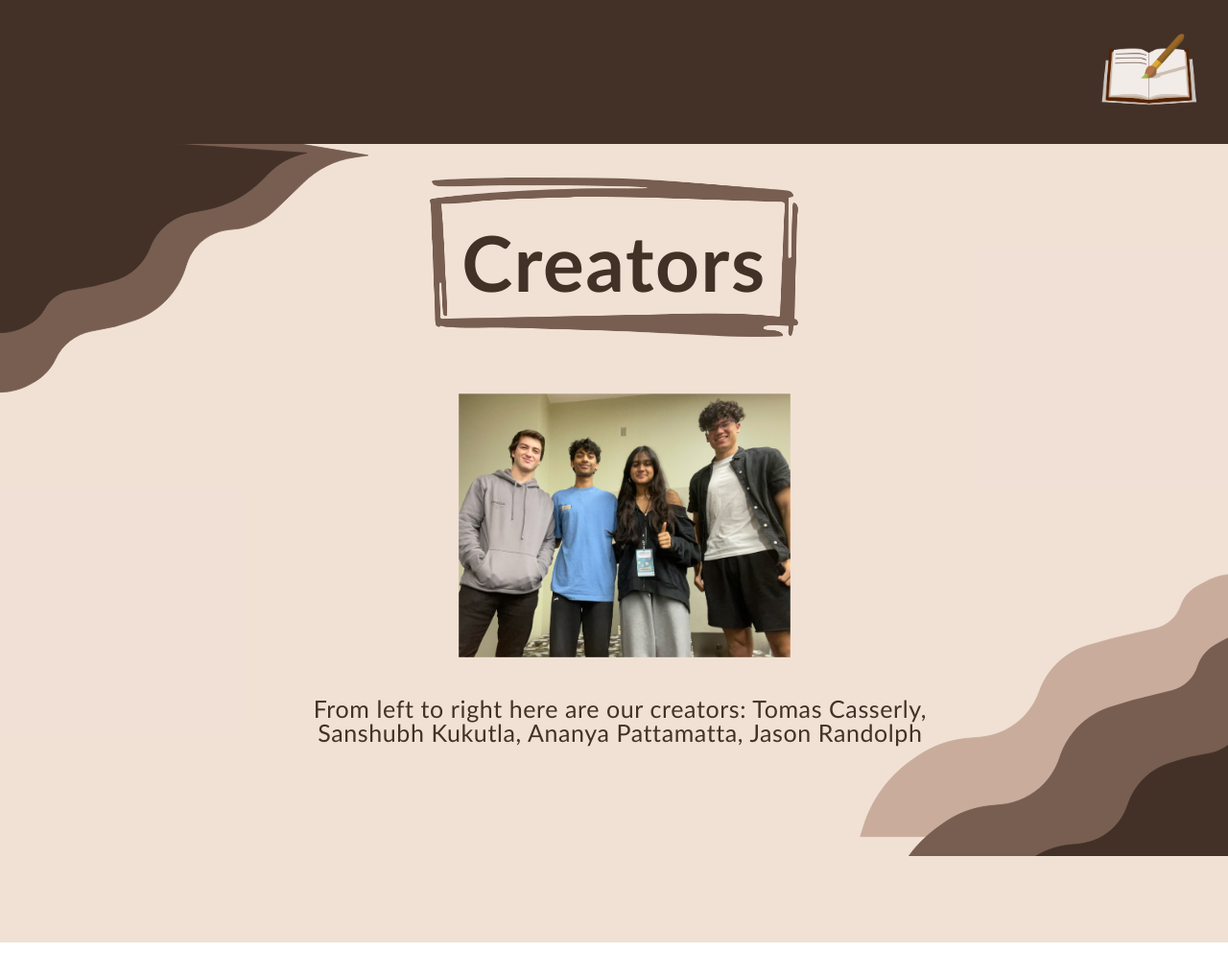
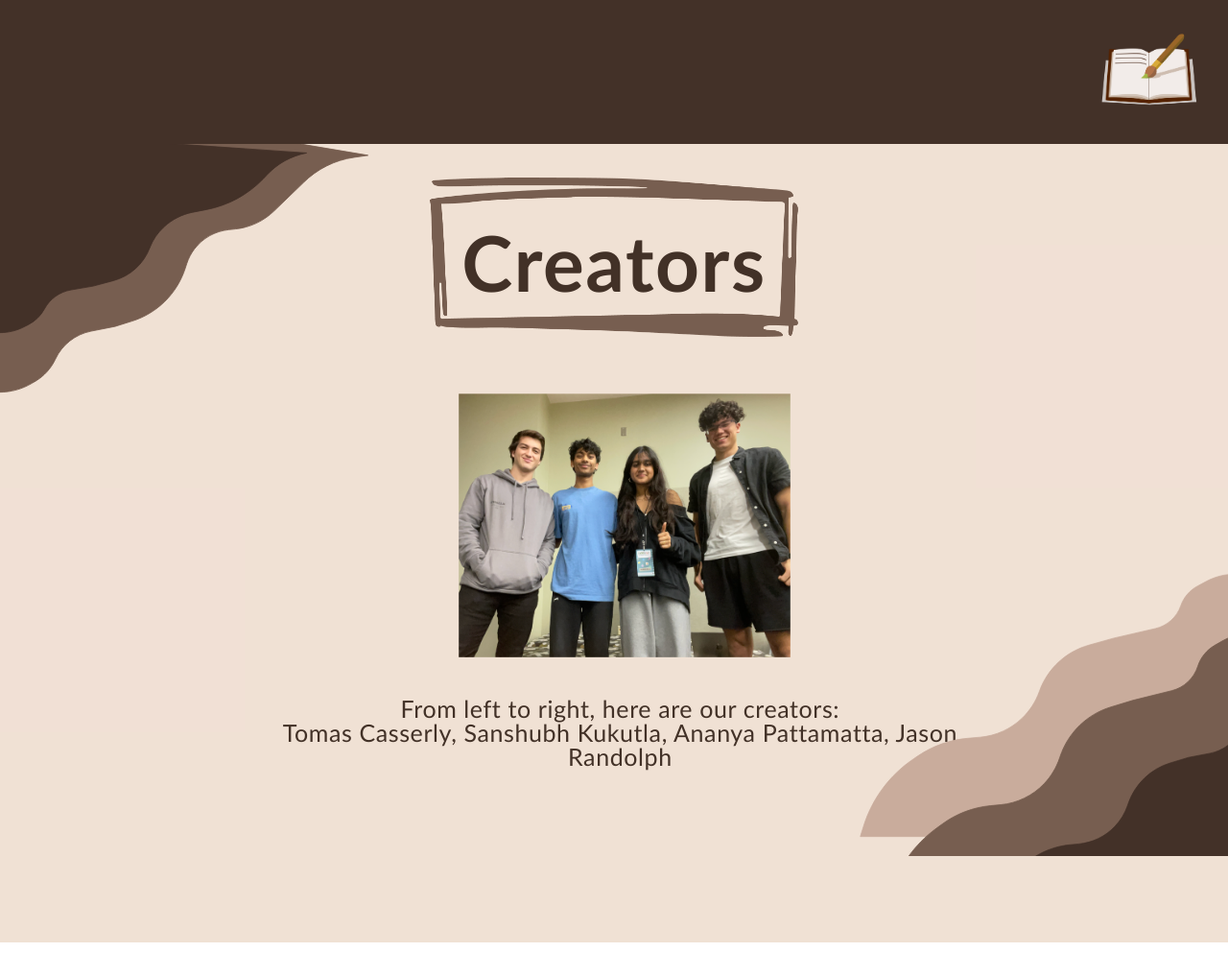
Before and after one commit to SanshubhKukutla/Book-of-Art, a Flask app: page /creators in a window 1280 px wide. Shown: the whole page at 96% size. Run offline with Flask 3, Linux system fonts and the light colour scheme; some libraries are stand-ins or nearby versions; some web fonts are replaced.

Commit message:
minor wording change

```diff
--- a/templates/creators.html
+++ b/templates/creators.html
@@ -16,7 +16,7 @@
       <div class="overlap-wrapper">
         <div class="overlap">
           <div class="overlap-group">
-            <p class="text-wrapper">From left to right here are our creators: Tomas Casserly, Sanshubh Kukutla, Ananya Pattamatta, Jason Randolph</p>
+            <p class="text-wrapper">From left to right, here are our creators:<br> Tomas Casserly, Sanshubh Kukutla, Ananya Pattamatta, Jason Randolph</p>
             <img class="image" src="{{ url_for('static', filename='images/creators.png') }}" />
             <img class="vector" src="{{ url_for('static', filename='images/vector-6.svg') }}" />
             <img class="img" src="{{ url_for('static', filename='images/vector-4-1.svg') }}" />
```
